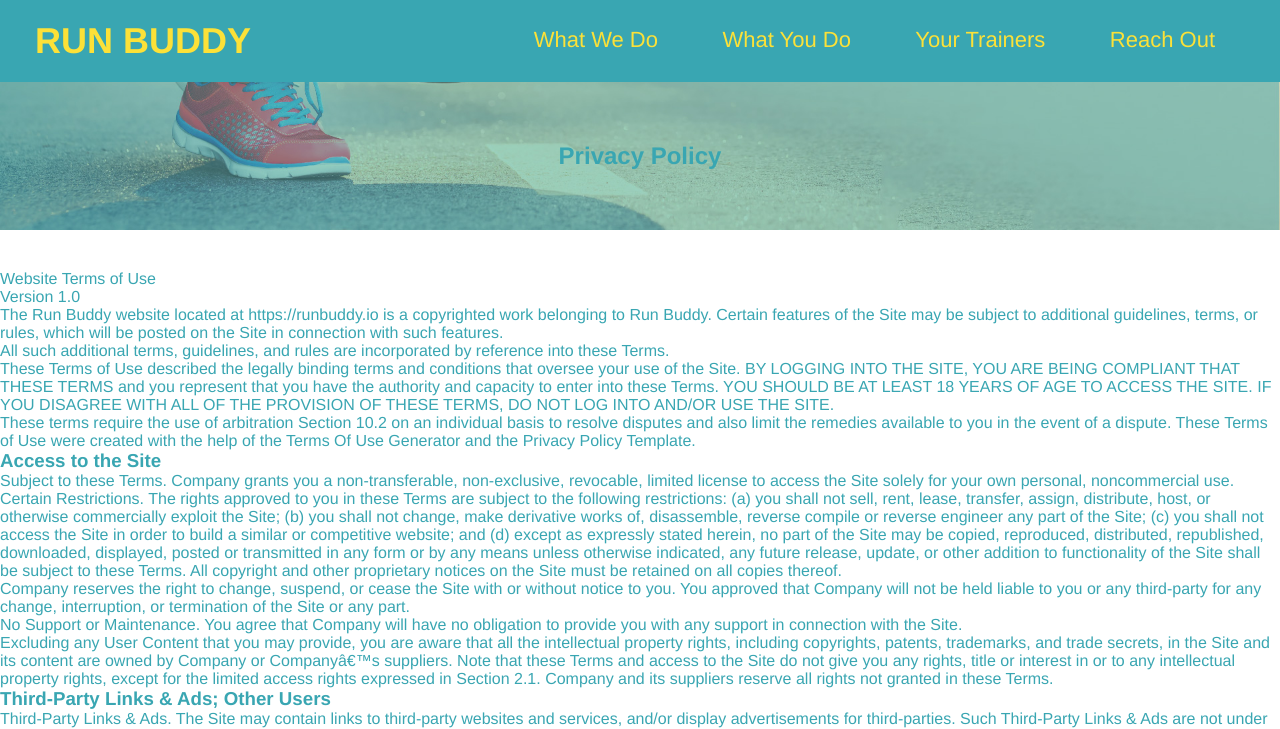
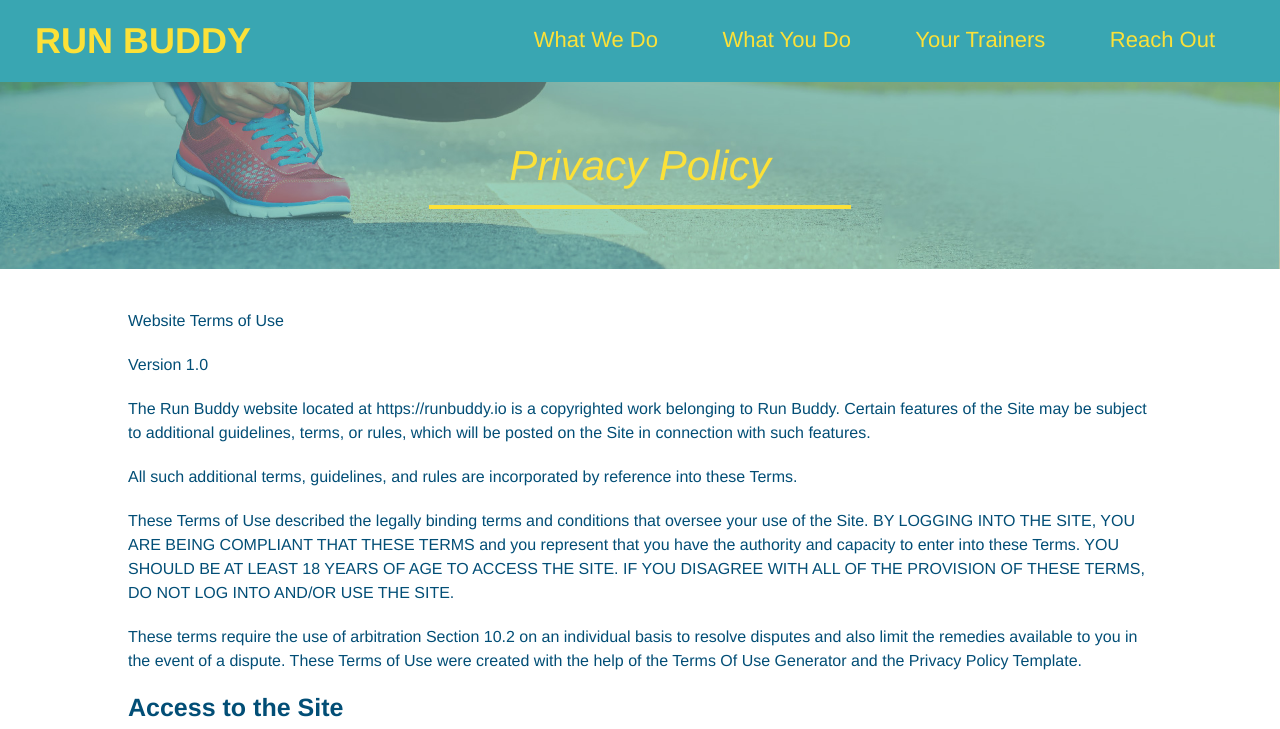
Before and after one commit to Cantalorian/run-buddy, a plain HTML site: page privacy-policy.html in a window 1280 px wide. Shown: the top 729 px of the page. Drawn offline with Linux system fonts and the light colour scheme.

Commit message:
privacy policy

```diff
--- a/assets/css/secondary-styles.css
+++ b/assets/css/secondary-styles.css
@@ -4,3 +4,39 @@
   text-align: center;
   margin-bottom: 40px;
 }
+
+.page-title {
+color: #fce138;
+display: inline-block;
+border-bottom: 4px solid #fce138;
+padding: 0 80px 15px 80px;
+font-weight: normal;
+font-size: 42px;
+font-style: italic;
+}
+
+.secondary-content {
+  width: 80%;
+  margin: 0 auto;
+  color: #024e76;
+}
+
+.secondary-content h3 {
+  font-size: 25px;
+  margin: 20px 0 20px 0;
+}
+
+.secondary-content p {
+  font-size: 16px;
+  line-height: 1.5;
+  margin: 20px 0 20px 0;
+}
+
+.secondary-content ul {
+  margin: 15px 20px 15px 20px;
+}
+
+.secondary-content li {
+  color: #39a6b2;
+  margin: 10px 0 10px 0;
+}
--- a/assets/css/style.css
+++ b/assets/css/style.css
@@ -257,7 +257,8 @@ section {
   font-size: 32px;
 }
 
-.contact-info p, .contact-info address {
+.contact-info p,
+.contact-info address {
   margin: 20px 0;
   line-height: 1.5;
   font-size: 20px;
```
Lines whose indentation alone changed are shown as unchanged.
